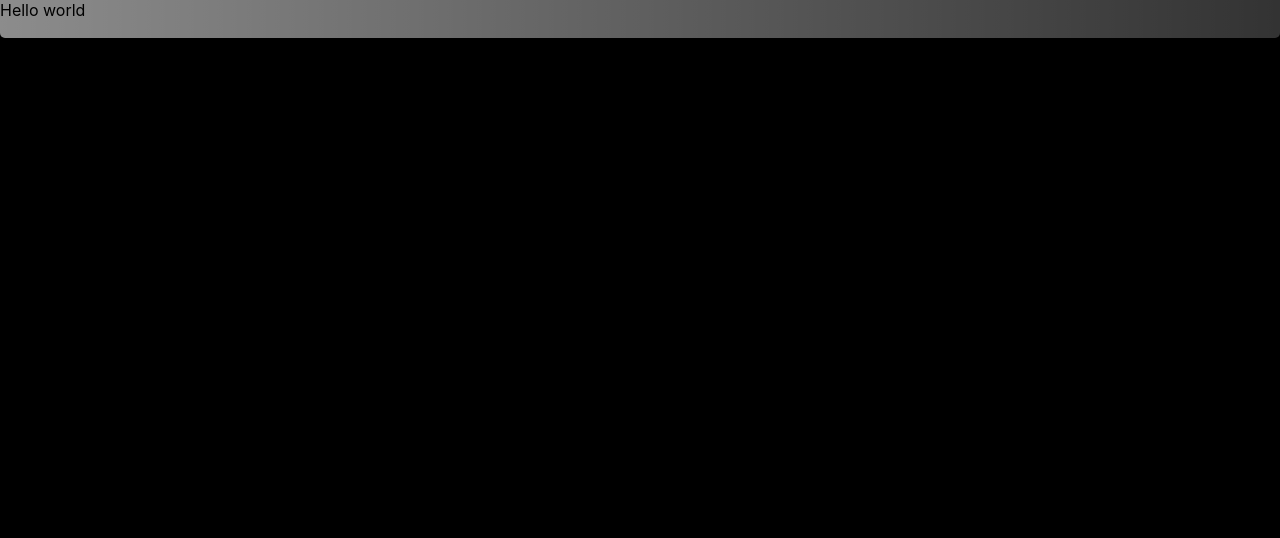
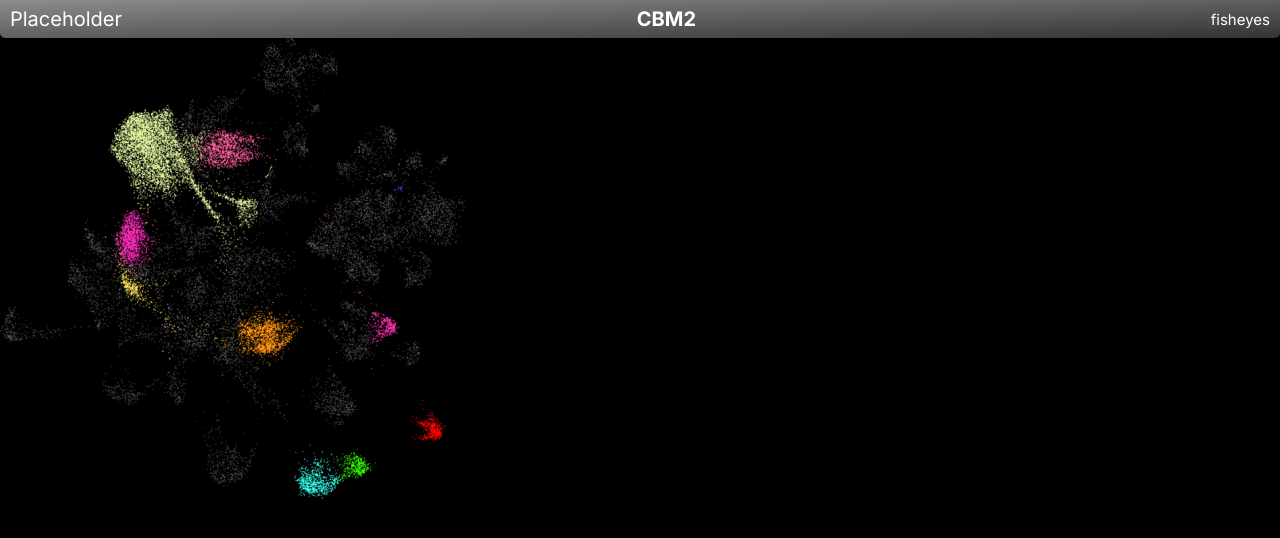
Before and after one commit to serrachow/fishies, a React (Create React App) app in the folder frontend/: page / in a window 1280 px wide. Shown: the top 538 px of the page. Built offline with nearby package versions, Linux system fonts and the light colour scheme.

Commit message:
Update navbar styling to match figma

```diff
--- a/frontend/public/index.html
+++ b/frontend/public/index.html
@@ -3,6 +3,9 @@
   <head>
     <meta charset="utf-8" />
     <link rel="icon" href="%PUBLIC_URL%/favicon.ico" />
+    <link rel="preconnect" href="https://fonts.googleapis.com">
+  <link rel="preconnect" href="https://fonts.gstatic.com" crossorigin>
+  <link href="https://fonts.googleapis.com/css2?family=Inter:wght@400;700&display=swap" rel="stylesheet">
     <meta name="viewport" content="width=device-width, initial-scale=1" />
     <meta name="theme-color" content="#000000" />
     <meta
--- a/frontend/src/App.js
+++ b/frontend/src/App.js
@@ -1,11 +1,12 @@
 import Navbar from './components/Navbar/Navbar';
 import './App.css';
+import Graphs from './components/Graphs/Graphs';
 
 function App() {
   return (
     <div className="App">
       <Navbar/>
-      <p className="test">Hello world</p>
+      <Graphs />
     </div>
   );
 }
--- /dev/null
+++ b/frontend/src/components/Graphs/Graphs.js
@@ -0,0 +1,11 @@
+import UMAP from '../../assets/umap.png';
+
+function Graphs() {
+  return (
+    <div>
+        <img src={UMAP} alt="" />
+    </div>
+  )
+}
+
+export default Graphs
--- a/frontend/src/components/Navbar/Navbar.css
+++ b/frontend/src/components/Navbar/Navbar.css
@@ -1,13 +1,34 @@
 .main-navbar {
-    background-image: linear-gradient(to right, rgba(255, 255, 255, 0.55), rgb(255, 255, 255, 0.2));
+    background-image: linear-gradient(to bottom right, rgba(255, 255, 255, 0.55), rgb(255, 255, 255, 0.2));
     border-radius: 0 0 5px 5px;
     box-shadow: 0 4px 30px rgba(0, 0, 0, 0.1);
     backdrop-filter: blur(5px);
     -webkit-backdrop-filter: blur(5px);
-    border: 1px solid linear-gradient(to right, rgba(255, 255, 255, 0.55), rgb(255, 255, 255, 0));
+    border: 1px solid linear-gradient(to bottom right, rgba(255, 255, 255, 1.00), rgb(255, 255, 255, 0));
 
     width: 100vw;
     height: 3vw;
 
     z-index: 1;
+
+    display: flex;
+    justify-content: space-between;
+    align-items: center;
 }
+
+.main-navbar > * {
+    color: white;
+    font-family:'Inter', sans-serif, bold;
+    font-size: 20px;
+
+    margin-left: 10px;
+    margin-right: 10px;
+}
+
+.navbar-heading {
+    font-weight: bold;
+}
+
+.navbar-sitename {
+    font-size: 15px;
+}
--- a/frontend/src/components/Navbar/Navbar.js
+++ b/frontend/src/components/Navbar/Navbar.js
@@ -2,6 +2,10 @@ import './Navbar.css'
 
 export default function Navbar() {
   return (
-    <div class="main-navbar" />
+    <div class="main-navbar">
+      <p>Placeholder</p>
+      <header class="navbar-heading">CBM2</header>
+      <header class="navbar-sitename">fisheyes</header>
+    </div>
   )
 }
```
Also changed, not shown: frontend/src/assets/umap.png (added), frontend/src/components/Graphs/Graphs.css (added).
